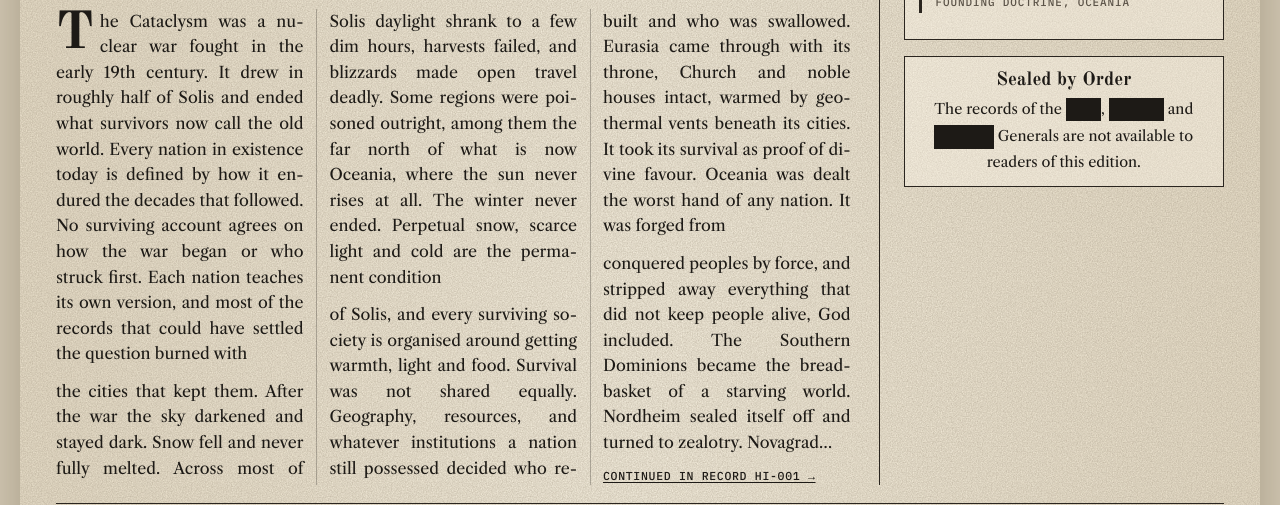
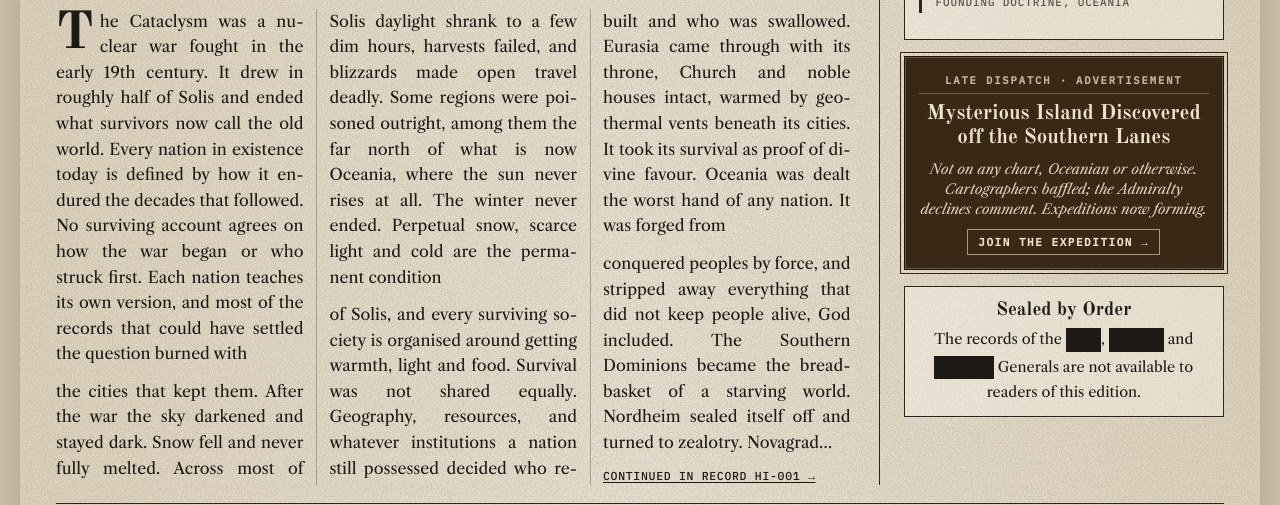
Before and after one commit to Myscellus/solis-archive, a plain HTML site: page index.html in a window 1280 px wide. Shown: the part 1100-1605 px from the top of the page. Drawn offline with nearby package versions, Linux system fonts and the light colour scheme; a web font is replaced by a local one.

Commit message:
Add mysterious island advertisement linking to Discord
Co-Authored-By: Claude Opus 5.5 <noreply@anthropic.com>
Claude-Session: https://claude.ai/code/session_01QNd8iCUVPjRabrV2dFTxMq

```diff
--- a/index.html
+++ b/index.html
@@ -270,6 +270,15 @@ sup.fn button { background: none; border: 0; padding: 0 1px; cursor: pointer; fo
 .map .scale { stroke: var(--ink); stroke-width: 1.2; }
 .map a:hover text { fill: #8a1c12; }
 .map-fig figcaption { font-size: 13px; font-style: italic; margin-top: 6px; }
+
+/* island advertisement */
+.box.isle-ad { display: block; background: #3a2817; color: #efe3cc; border: 1px solid #1d130a; outline: 1px solid #3a2817; outline-offset: 3px; text-decoration: none; text-align: center; padding: 16px 14px 14px; position: relative; transition: transform .15s ease, box-shadow .15s ease; box-shadow: inset 0 0 0 1px rgba(239,227,204,.25); }
+.box.isle-ad:hover, .box.isle-ad:focus-visible { transform: translateY(-2px); box-shadow: inset 0 0 0 1px rgba(239,227,204,.45), 0 6px 14px rgba(29,19,10,.35); }
+.isle-ad .k { display: block; font: 600 10.5px var(--f-mono); letter-spacing: .18em; text-transform: uppercase; opacity: .75; border-bottom: 1px solid rgba(239,227,204,.35); padding-bottom: 6px; margin-bottom: 8px; }
+.isle-ad b { display: block; font: 700 21px/1.15 var(--f-head); margin-bottom: 8px; }
+.isle-ad .d { display: block; font: italic 14px/1.45 var(--f-body); opacity: .9; }
+.isle-ad .go { display: inline-block; margin-top: 10px; font: 600 11px var(--f-mono); letter-spacing: .14em; text-transform: uppercase; border: 1px solid rgba(239,227,204,.6); padding: 5px 10px; }
+.isle-ad:hover .go { background: #efe3cc; color: #3a2817; }
 </style>
 </head>
 <body>
@@ -1036,6 +1045,12 @@ function renderHome(){
           <blockquote><p>“By grace of Providence, the realm endures.”</p><cite>The Crown &amp; Altar Gazette, Eurasia</cite></blockquote>
           <blockquote><p>“There was no other way.”</p><cite>Founding doctrine, Oceania</cite></blockquote>
         </div>
+        <a class="box isle-ad" href="https://discord.gg/W69T9YAT4y" target="_blank" rel="noopener">
+          <span class="k">Late Dispatch · Advertisement</span>
+          <b>Mysterious Island Discovered off the Southern Lanes</b>
+          <span class="d">Not on any chart, Oceanian or otherwise. Cartographers baffled; the Admiralty declines comment. Expeditions now forming.</span>
+          <span class="go">Join the expedition →</span>
+        </a>
         <div class="box notice"><b>Sealed by Order</b>The records of the <span class="redact" tabindex="0" role="button" aria-label="Redacted">First</span>, <span class="redact" tabindex="0" role="button" aria-label="Redacted">Second</span> and <span class="redact" tabindex="0" role="button" aria-label="Redacted">Seventh</span> Generals are not available to readers of this edition.</div>
       </aside>
     </div>
```
